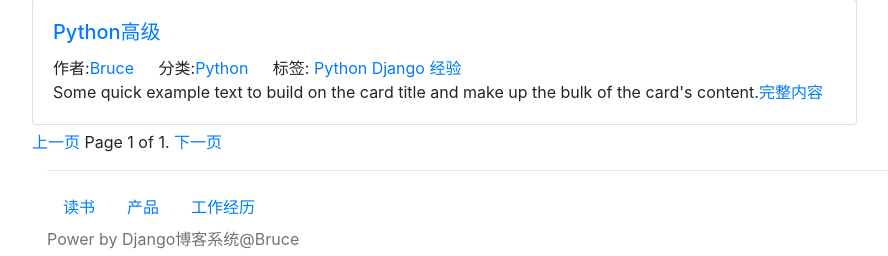
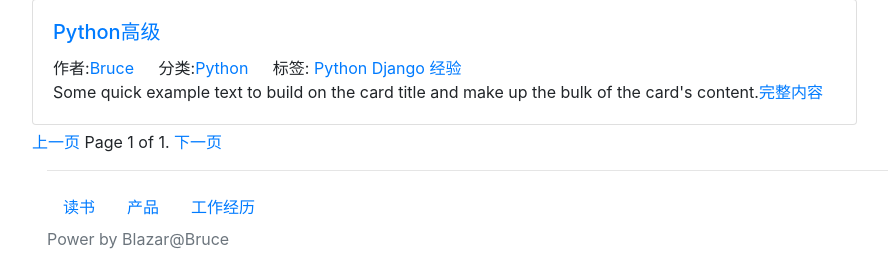
Before and after one commit to BlazarBruce/Django_blog, a Django app: template Django_cbv/templates/static_page/list.html in a window 1280 px wide. Shown: the part 544-800 px from the top of the page, without its empty margins (53-941 px from the left). Run offline with Django 3.2, Linux system fonts and the light colour scheme; the template is opened without the code that fills it, so the values that code supplies are empty; some libraries are stand-ins or nearby versions.

Commit message:
添加博客布局效果图片

```diff
--- a/Django_cbv/templates/static_page/list.html
+++ b/Django_cbv/templates/static_page/list.html
@@ -112,7 +112,7 @@
             </nav>
         </div>
         <div class="container power">
-            <span class="text-muted">Power by Django博客系统@Bruce</span>
+            <span class="text-muted">Power by Blazar@Bruce</span>
         </div>
     </footer>
 </html>
```
Also changed, not shown: document/result.PNG (added).
